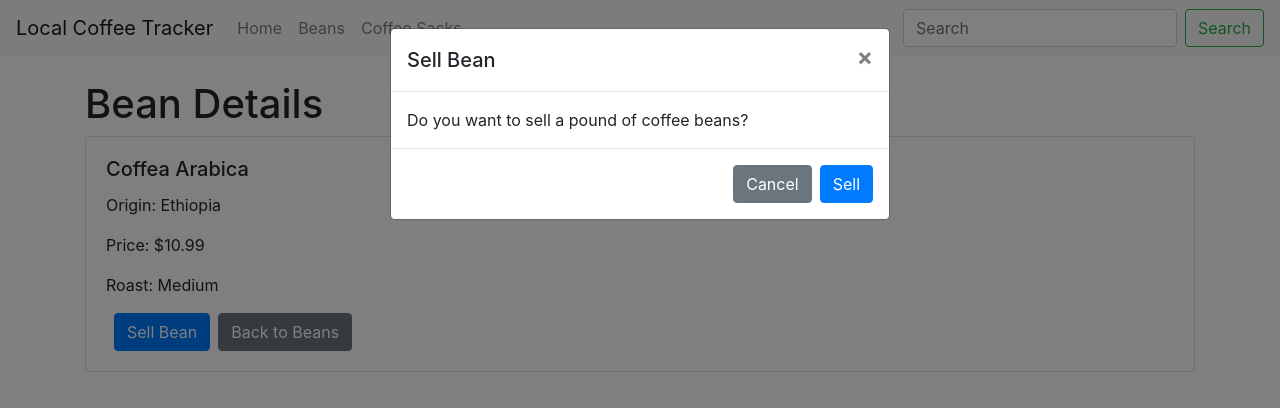
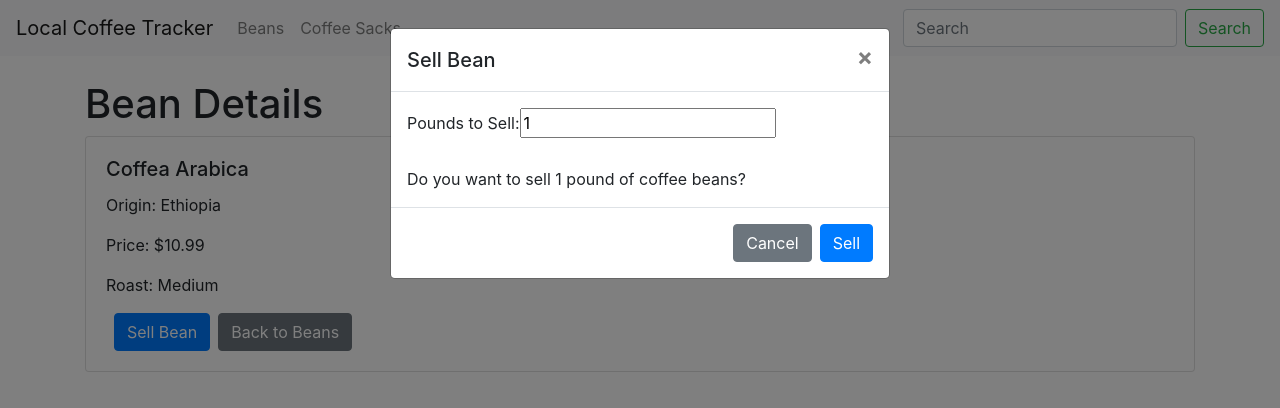
Before and after one commit to rodeomar/coffee-inventory-tracker, a React (Create React App) app: page /Beans/1 in a window 1280 px wide. Both pictures are taken after a click on the button "Sell Bean". Shown: the top 408 px of the page. Built offline with nearby package versions, Linux system fonts and the light colour scheme.

Commit message:
Added 'Selling Mulitple Pound of Coffee'

```diff
--- a/src/Components/BeanDetails.js
+++ b/src/Components/BeanDetails.js
@@ -1,4 +1,4 @@
-import React from 'react';
+import React, { useState } from 'react';
 import { Link, useParams } from 'react-router-dom';
 import beansData from '../Data/BeansData';
 import sacksData from '../Data/SacksData';
@@ -7,22 +7,35 @@ import Navbar from './Navbar';
 function BeanDetails() {
   const { id } = useParams();
   const bean = beansData.find((bean) => bean.id === parseInt(id));
+  const [sellPounds, setSellPounds] = useState(1);
 
   const sellBean = () => {
     const correspondingSack = sacksData.find((sack) => sack.typeOfBeans === bean.name);
-    let idxSack = sacksData.indexOf(correspondingSack);
-    sacksData.splice(correspondingSack, 1)
-    if (correspondingSack === undefined){
-      alert(
-          "OUT OF STOCK"
-      )
-    }else{
-      correspondingSack.poundsRemaining--;
-      sacksData.push(correspondingSack);
-      localStorage.setItem("sacksData", JSON.stringify(sacksData));
+
+    if (correspondingSack === undefined) {
+      alert('OUT OF STOCK');
+    } else {
+      const poundsToSell = parseInt(sellPounds);
+      if (poundsToSell <= 0) {
+        alert('Please enter a valid number of pounds to sell.');
+        return;
+      }
+
+      if (correspondingSack.poundsRemaining < poundsToSell) {
+        alert('Not enough pounds in the sack to sell.');
+        return;
+      }
+
+      correspondingSack.poundsRemaining -= poundsToSell;
+      sacksData.forEach((sack, index) => {
+        if (sack.typeOfBeans === correspondingSack.typeOfBeans) {
+          sacksData[index] = correspondingSack;
+        }
+      });
+      localStorage.setItem('sacksData', JSON.stringify(sacksData));
+      setSellPounds(1);
     }
-
-  }
+  };
 
   if (!bean) {
     return <div>Bean not found</div>;
@@ -41,7 +54,7 @@ function BeanDetails() {
             <p className="card-text">Roast: {bean.roast}</p>
 
             <button
-              className="btn btn-primary  mx-2"
+              className="btn btn-primary mx-2"
               data-toggle="modal"
               data-target="#sellBeanModal"
             >
@@ -79,7 +92,19 @@ function BeanDetails() {
               </button>
             </div>
             <div className="modal-body">
-              Do you want to sell a pound of coffee beans?
+              <div>
+                <label htmlFor="sellPounds">Pounds to Sell:</label>
+                <input
+                  type="number"
+                  id="sellPounds"
+                  name="sellPounds"
+                  min="1"
+                  value={sellPounds}
+                  onChange={(e) => setSellPounds(e.target.value)}
+                />
+              </div>
+              <br />
+              Do you want to sell {sellPounds} pound{sellPounds > 1 ? 's' : ''} of coffee beans?
             </div>
             <div className="modal-footer">
               <button
@@ -101,7 +126,6 @@ function BeanDetails() {
           </div>
         </div>
       </div>
-
     </>
   );
 }
--- a/src/Components/Navbar.js
+++ b/src/Components/Navbar.js
@@ -11,9 +11,6 @@ function Navbar() {
 
         <div className="collapse navbar-collapse" id="navbarSupportedContent">
           <ul className="navbar-nav mr-auto">
-            <li className="nav-item">
-              <a className="nav-link" href="/">Home</a>
-            </li>
             <li className="nav-item">
               <a className="nav-link" href="/Beans">Beans</a>
             </li>
--- a/src/Components/Sacks.js
+++ b/src/Components/Sacks.js
@@ -20,18 +20,31 @@ function Sacks() {
 
   const handleAddSack = () => {
     if (newSack.typeOfBeans) {
-      const newSackWithId = {
-        ...newSack,
-        id: sacksData.length + 1,
-      };
-      sacksData.push(newSackWithId);
+      const existingSackIndex = sacksData.findIndex(
+        (sack) => sack.typeOfBeans === newSack.typeOfBeans
+      );
+
+      if (existingSackIndex !== -1) {
+
+        sacksData[existingSackIndex].poundsRemaining += 130;
+      } else {
+
+        const newSackWithId = {
+          ...newSack,
+          id: sacksData.length + 1,
+        };
+        sacksData.push(newSackWithId);
+      }
+
       localStorage.setItem("sacksData", JSON.stringify(sacksData));
+
       setNewSack({
         typeOfBeans: '',
         poundsRemaining: 130,
       });
     }
   };
+
 
   return (
     <>
@@ -105,6 +118,8 @@ function Sacks() {
                       </option>
                     ))}
                   </select>
+                  <p className="text-danger">Adding multiple sacks of the same coffee will increase the pounds in the existing sack.</p>
+
                 </div>
               </form>
             </div>
```
